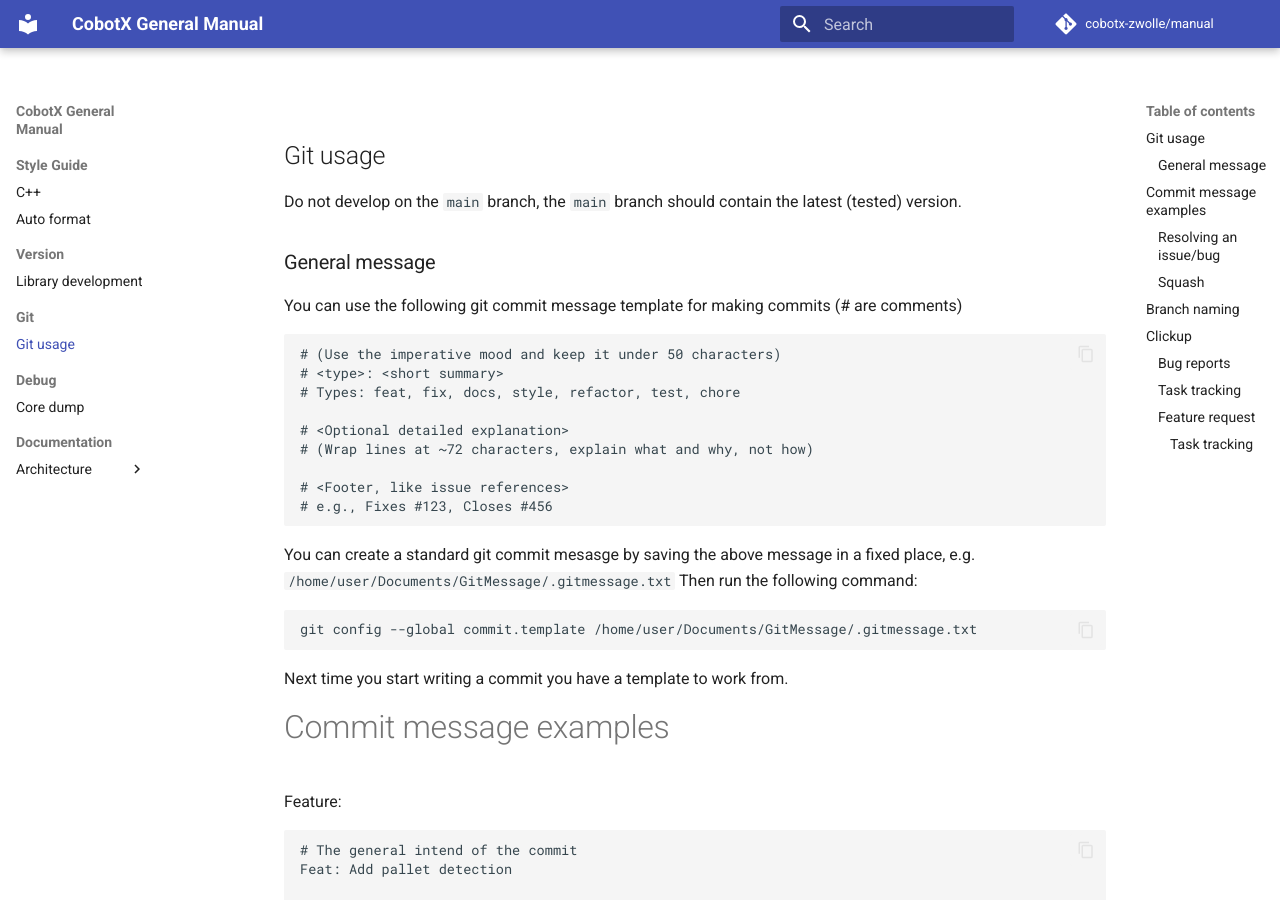
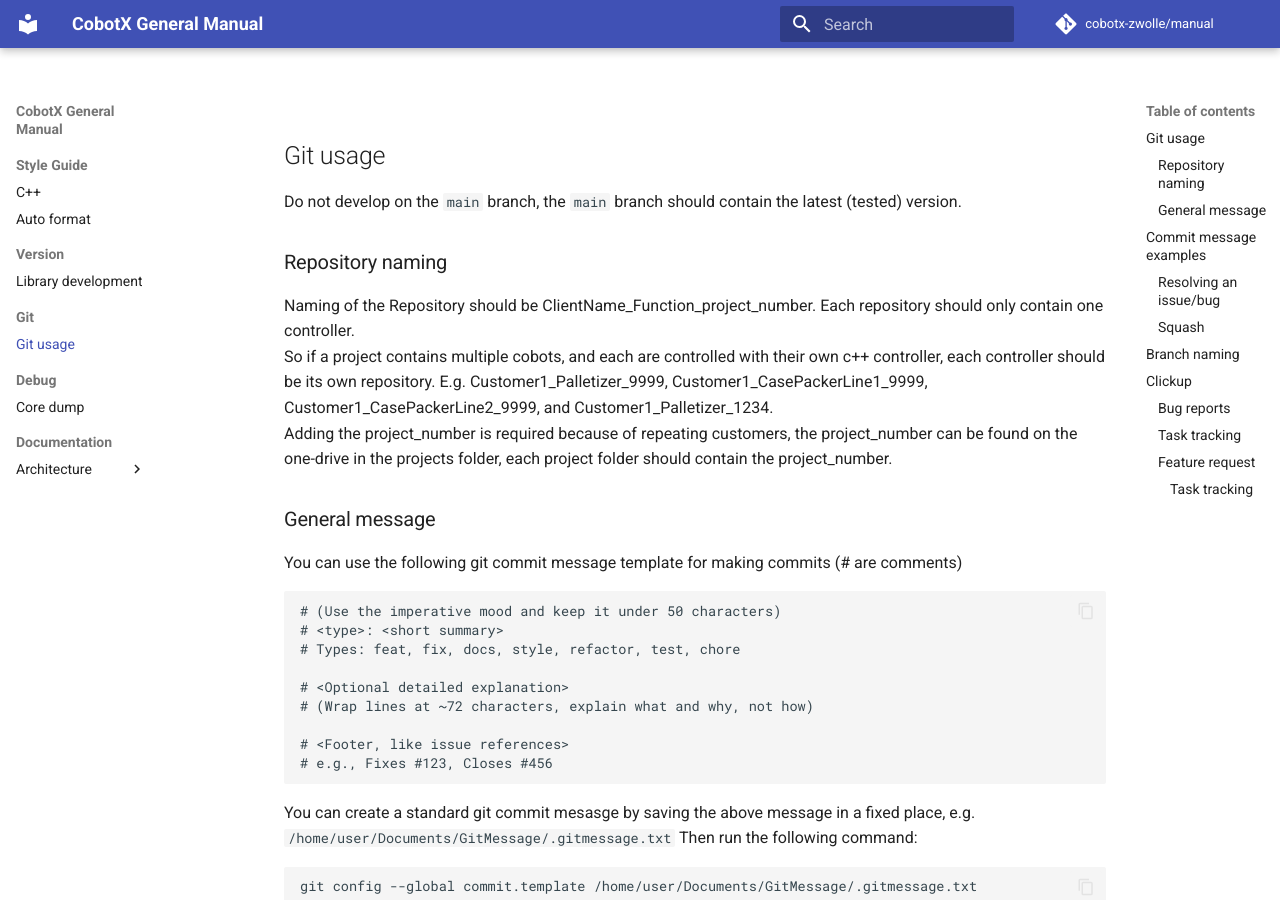
Before and after one commit to CobotX-Zwolle/manual, an MkDocs documentation site: the page built from docs/git/git.md, in a window 1280 px wide and 900 px high. Built offline with MkDocs 1.6.1 and Material for MkDocs 9.7.7, drawn with Linux system fonts in a browser that asks for light colours; comment, search, counter and statistics services are not loaded.

Commit message:
Added instructions for Repository Naming (#7)

````diff
--- a/docs/git/git.md
+++ b/docs/git/git.md
@@ -1,6 +1,13 @@
 ## Git usage
 
 Do not develop on the ```main``` branch, the ```main``` branch should contain the latest (tested) version.
+
+### Repository naming
+Naming of the Repository should be ClientName_Function_project_number. Each repository should only contain one controller. <br>
+So if a project contains multiple cobots, and each are controlled with their own c++ controller, each controller should be its own repository.
+E.g. Customer1_Palletizer_9999, Customer1_CasePackerLine1_9999, Customer1_CasePackerLine2_9999, and Customer1_Palletizer_1234.
+<br>
+Adding the project_number is required because of repeating customers, the project_number can be found on the one-drive in the projects folder, each project folder should contain the project_number.
 
 ### General message
 You can use the following git commit message template for making commits (# are comments)
````
